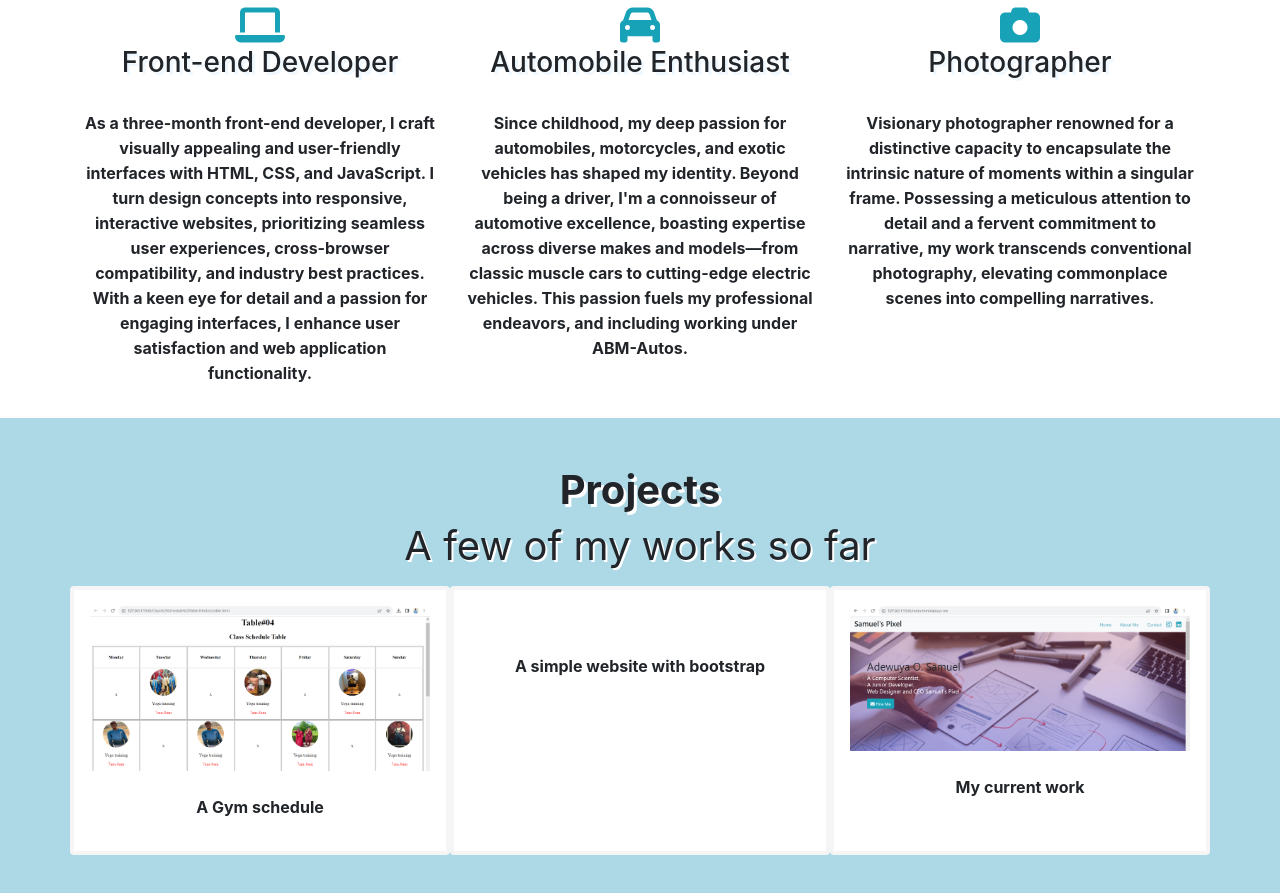
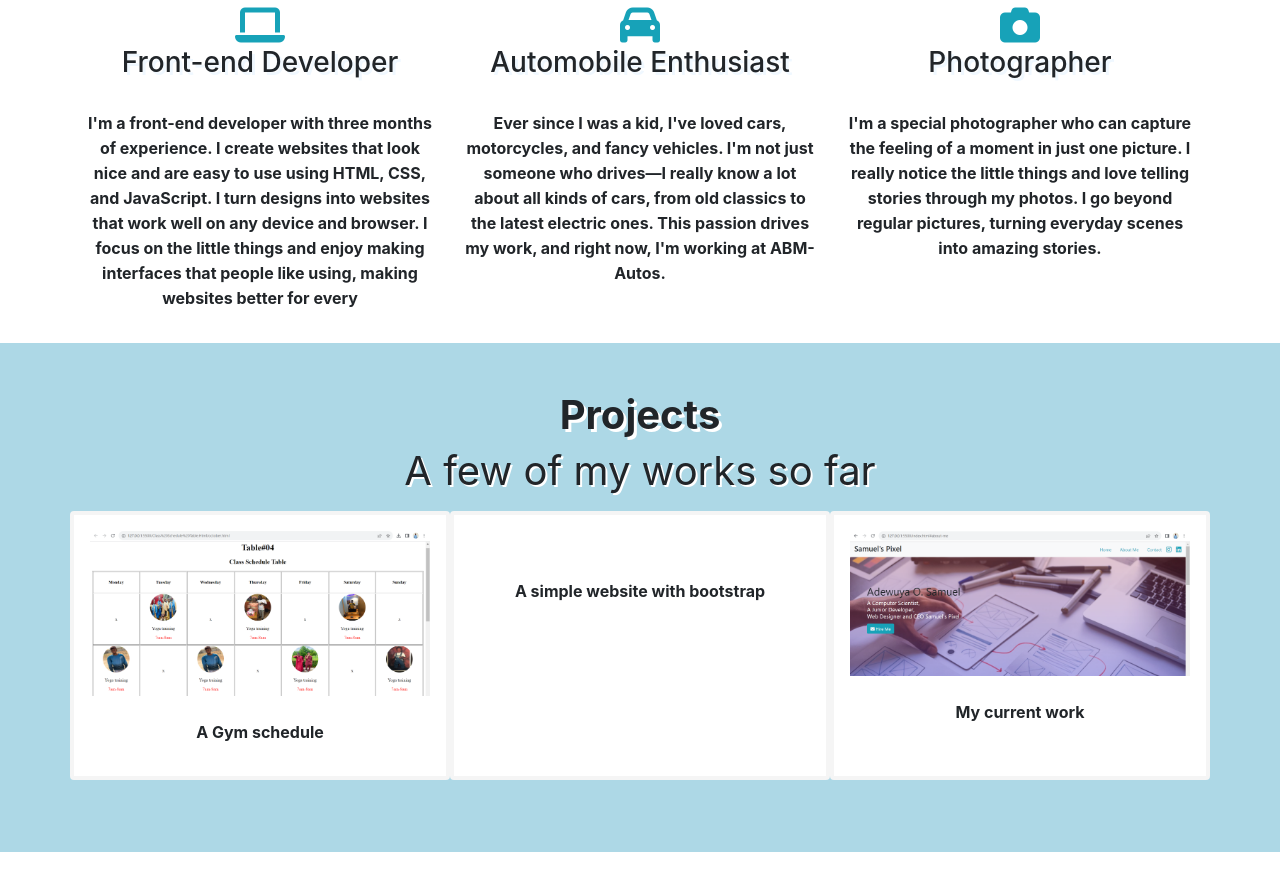
Before and after one commit to Adewuya2023/demo1, a plain HTML site: page index.html in a window 1280 px wide. Shown: the part 1112-2005 px from the top of the page. Drawn offline with Linux system fonts and the light colour scheme.

Commit message:
I changed the words written under the heading of What-I-do

```diff
--- a/index.html
+++ b/index.html
@@ -82,7 +82,7 @@
                     </div>
                 <h3 > Front-end Developer</h3>
                 <p >
-               <b> As a three-month front-end developer, I craft visually appealing and user-friendly interfaces with HTML, CSS, and JavaScript. I turn design concepts into responsive, interactive websites, prioritizing seamless user experiences, cross-browser compatibility, and industry best practices. With a keen eye for detail and a passion for engaging interfaces, I enhance user satisfaction and web application functionality.</b>
+               <b> I'm a front-end developer with three months of experience. I create websites that look nice and are easy to use using HTML, CSS, and JavaScript. I turn designs into websites that work well on any device and browser. I focus on the little things and enjoy making interfaces that people like using, making websites better for every</b>
 
 
                 </p>
@@ -93,7 +93,8 @@
                 </div>
             <h3 >Automobile Enthusiast</h3>
                 <p >
-                 <b> Since childhood, my deep passion for automobiles, motorcycles, and exotic vehicles has shaped my identity. Beyond being a driver, I'm a connoisseur of automotive excellence, boasting expertise across diverse makes and models—from classic muscle cars to cutting-edge electric vehicles. This passion fuels my professional endeavors, and including working under ABM-Autos.
+                 <b>
+                    Ever since I was a kid, I've loved cars, motorcycles, and fancy vehicles. I'm not just someone who drives—I really know a lot about all kinds of cars, from old classics to the latest electric ones. This passion drives my work, and right now, I'm working at ABM-Autos.
 
 
 
@@ -112,7 +113,7 @@
 
             <h3 class=""> Photographer</h3>
             <p>
-                <b> Visionary photographer renowned for a distinctive capacity to encapsulate the intrinsic nature of moments within a singular frame. Possessing a meticulous attention to detail and a fervent commitment to narrative, my work transcends conventional photography, elevating commonplace scenes into compelling narratives.</b>
+                <b> I'm a special photographer who can capture the feeling of a moment in just one picture. I really notice the little things and love telling stories through my photos. I go beyond regular pictures, turning everyday scenes into amazing stories.</b>
 
 
 
```
